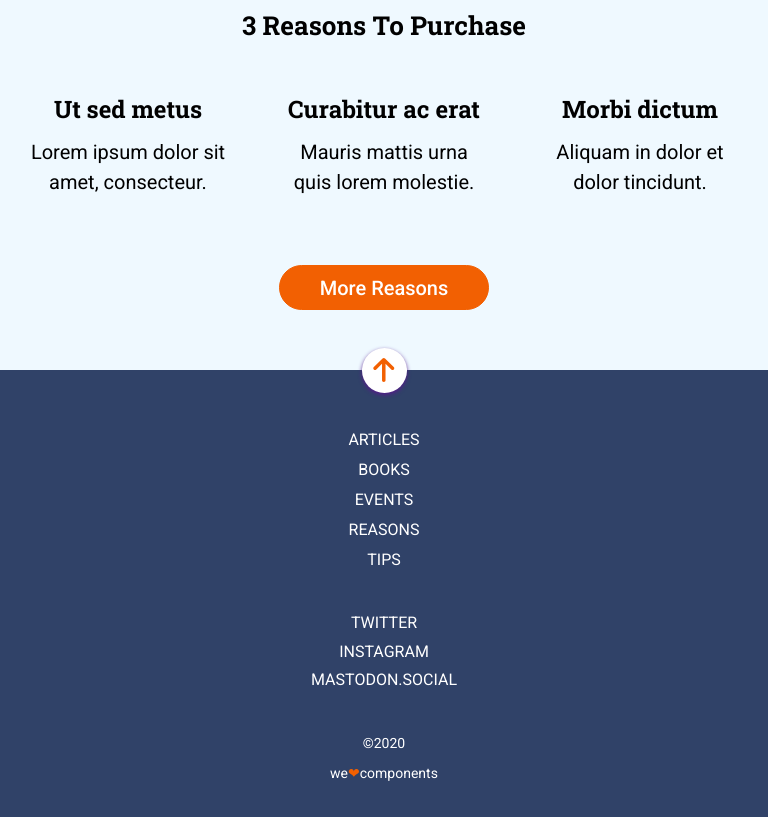
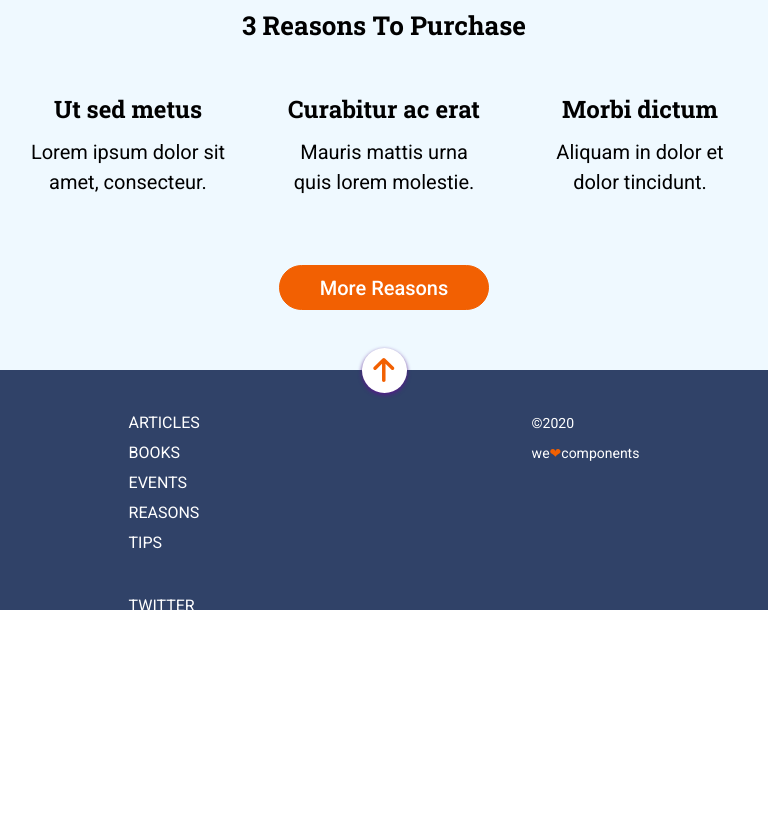
Before and after one commit to maribelgr/layout-anonymous-proxy, a website: page docs/index.html in a window 768 px wide. Shown: the part 1157-1974 px from the top of the page. After the commit the page ends 1835 px from the top, so only its background shows below. Drawn offline with Linux system fonts and the light colour scheme.

Commit message:
Fix order columns module 4

```diff
--- a/docs/index.html
+++ b/docs/index.html
@@ -76,6 +76,7 @@
       <a class="footer-button" href="">
         <img class="arrow-button" src="./assets/images/ico-arrow.svg" alt="" />
       </a>
+      <div class="linkSocial-container">
         <nav>
           <ul class="link-container">
             <li class="item">
@@ -108,6 +109,7 @@
             </li>
           </ul>
         </nav>
+      </div>
       <div class="small-container">
         <small>©2020</small>
         <small>we<span class="footer-quore">❤︎</span>components</small>
--- a/src/scss/layout/_footer.scss
+++ b/src/scss/layout/_footer.scss
@@ -6,6 +6,13 @@
   align-items: center;
   height: 465px;
   position: relative;
+  @media all and (min-width: 768px) and (max-width: 1199px) {
+    flex-direction: row;
+    justify-content: space-around;
+    height: 240px;
+    align-items: baseline;
+  }
+  /* @media all and (min-width: 1200px) {} */
 }
 
 .footer-button {
@@ -26,6 +33,15 @@
   height: 24px;
 }
 
+.linkSocial-container {
+  height: 270px;
+  display: flex;
+  flex-direction: column;
+  justify-content: space-between;
+  margin-top: 37.5px;
+  padding: 0;
+}
+
 .link-container {
   list-style-type: none;
   text-align: center;
@@ -34,7 +50,10 @@
   display: flex;
   flex-direction: column;
   justify-content: space-around;
-  margin-top: 37.5px;
+
+  @media all and (min-width: 768px) and (max-width: 1199px) {
+    text-align: left;
+  }
 }
 
 .socialMedia-container {
@@ -45,6 +64,9 @@
   display: flex;
   flex-direction: column;
   justify-content: space-around;
+  @media all and (min-width: 768px) and (max-width: 1199px) {
+    text-align: left;
+  }
 }
 
 .item a {
@@ -65,6 +87,9 @@
   font-size: 14px;
   height: 60px;
   margin-bottom: 30px;
+  @media all and (min-width: 768px) and (max-width: 1199px) {
+    align-items: baseline;
+  }
 }
 
 .small-container small {
```
Also changed, not shown: src/html/partials/footer.html (+2 -0 lines), docs/assets/css/main.css. Lines whose indentation alone changed are shown as unchanged.
